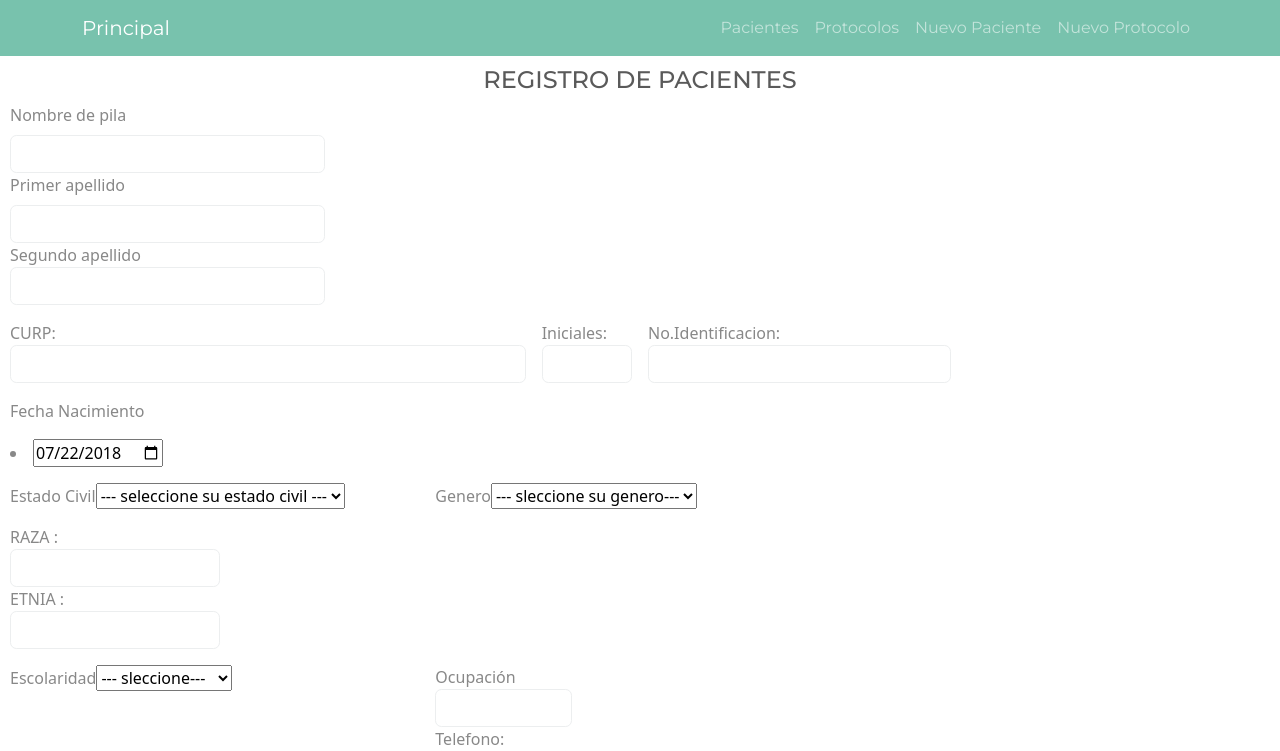
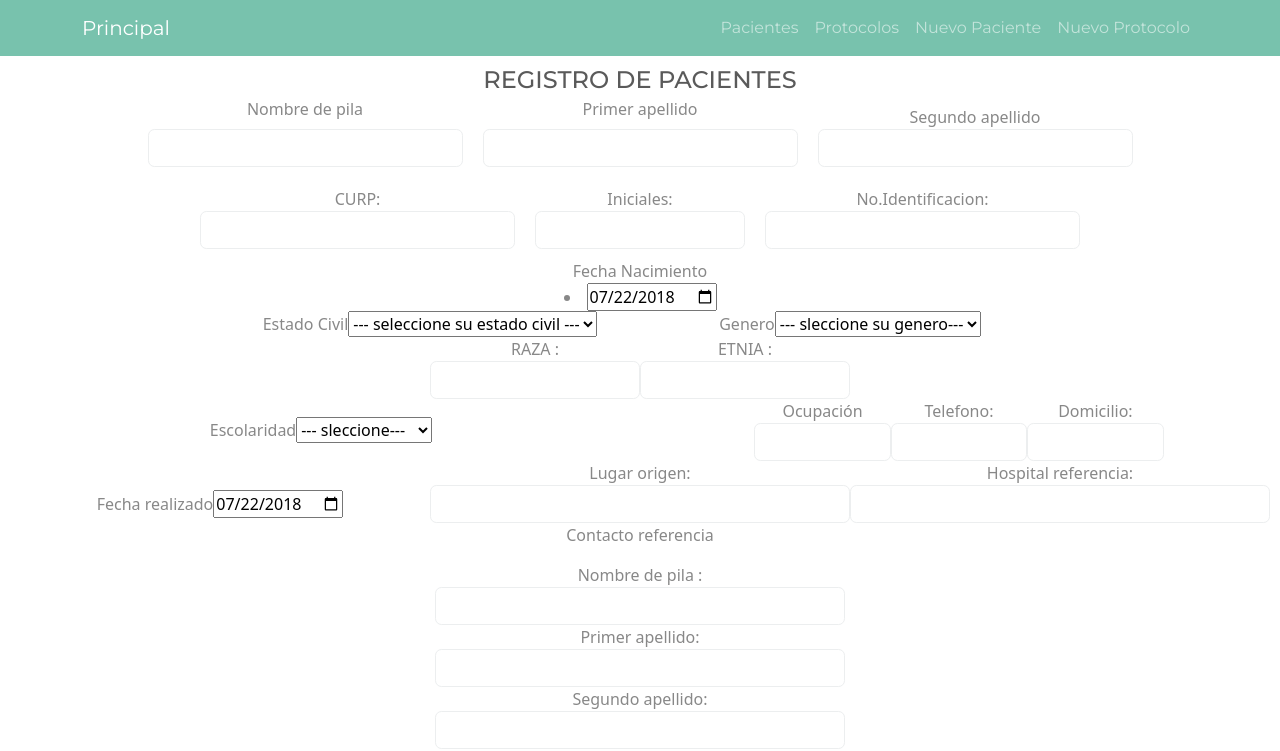
Before and after one commit to KingGnome115/page, a Vue app: page /pacientes/agregar in a window 1280 px wide. Shown: the top 751 px of the page. Built offline with nearby package versions, Linux system fonts and the light colour scheme.

Commit message:
Cambios al AltaPacientes

```diff
--- a/src/components/AltasPacientes.vue
+++ b/src/components/AltasPacientes.vue
@@ -5,40 +5,41 @@
         </h4>
         <!------->
         <form class="row g-3" action="REGISTROPACIENTE.html" method="get" id="contenedor">
-            <div class="col-mid-1">
-                <div class="col-md-3">
+            <div class="col-mid-1 pnomap">
+                <div class="col-md-3 nomap">
                     <label for="Name" class="form-label"> Nombre de pila</label>
                     <input type="text" class="form-control" id="nombre" >
                 </div>
 
-                <div class="col-md-3">
+                <div class="col-md-3 nomap">
                     <label for="apellido" class="form-label"> Primer apellido</label>
                     <input type="text" class="form-control" id="PrimeApellido" >
                 </div>
 
-                <div class="col-md-3">
+                <div class="col-md-3 nomap">
                     <label for="apellido2" class="form-laabel">Segundo apellido</label>
                     <input type="text" id="seapel" name="segapellido" class="form-control">
                 </div>
             </div>
 
-            <div class="col-md-5">
+            <div>
+                <div class="col-md-3 cin">
                 <label for="name">CURP:</label>
                 <input type="text" id="name" name="paciente" class="form-control">
                 </div>
 
-            <div class="col-md-1">
+                <div class="col-md-2 cin">
                     <label for="inicial">Iniciales:</label>
                     <input type="text" id="incilaes" name="inipaciente" class="form-control">
                 </div>
 
-            <div class="col-md-3">
+                <div class="col-md-3 cin">
                     <label for="name">No.Identificacion:</label>
                     <input type="number" id="name" name="paciente" class="form-control">
                 </div>
+            </div>
 
-            <div  class="col-md-1">
-            </div>
+            <div>
     <label for="fechaNac">Fecha Nacimiento</label>
                 <li>
                     <input type="date" id="start" name="trip-start"
@@ -84,6 +85,8 @@
                             </option>
                         </select>
                 </div>
+            </div>
+
 
             <div>
                 <div class="col-md-2">
@@ -207,4 +210,15 @@
     .Contenido{
         padding: 10px;
     }
+
+    div{
+        display: inline-block;
+        text-align: center;
+        margin: auto;
+    }
+
+    .nomap, .cin{
+        display: inline-block;
+        margin: 10px;
+    }
 </style>
```
Lines whose indentation alone changed are shown as unchanged.
